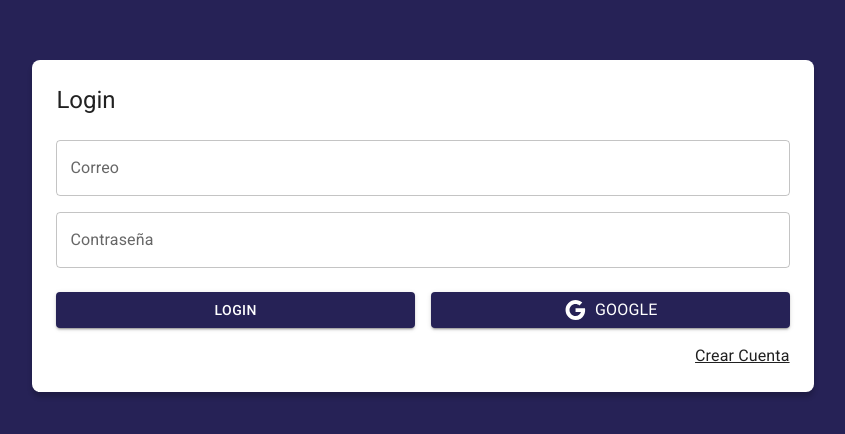
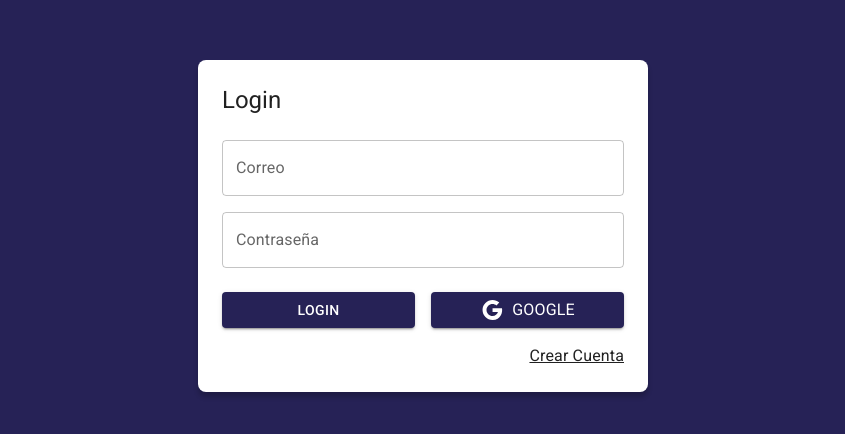
Before and after one commit to Faqo/Journal-App, a React (Vite) app: page /auth/login in a window 1280 px wide. Shown: the part 174-608 px from the top of the page, without its empty margins (217-1062 px from the left). Built offline with nearby package versions, Linux system fonts and the light colour scheme.

Commit message:
AuthLayout implementado

```diff
--- /dev/null
+++ b/src/auth/layout/AuthLayout.jsx
@@ -0,0 +1,28 @@
+import { Grid, Typography } from "@mui/material"
+
+export const AuthLayout = ({children, title=''}) => {
+    return (
+        <Grid
+            container
+            spacing={0}
+            direction="column"
+            alignItems="center"
+            justifyContent='center'
+            sx={{
+                minHeight: '100vh',
+                backgroundColor: 'primary.main',
+                padding: 4
+            }}
+        >
+            <Grid item
+                className='box-shadow'
+                xs={3}
+                sx={{ backgroundColor: 'white',
+                padding: 3, borderRadius: 2, width:{sm:450} }}
+            >
+                <Typography variant='h5' sx={{ mb: 1 }}>{ title }</Typography>
+                {children}
+            </Grid>
+        </Grid>
+    )
+}
--- a/src/auth/pages/LoginPage.jsx
+++ b/src/auth/pages/LoginPage.jsx
@@ -1,26 +1,10 @@
 import { Google } from "@mui/icons-material"
 import { Button, Grid, Link, TextField, Typography } from "@mui/material"
 import { Link as RouterLink } from 'react-router-dom';
+import { AuthLayout } from "../layout/AuthLayout";
 export const LoginPage = () => {
   return (
-    <Grid
-      container
-      spacing={0}
-      direction="column"
-      alignItems="center"
-      justifyContent='center'
-      sx={{
-        minHeight: '100vh',
-        backgroundColor: 'primary.main',
-        padding: 4
-      }}
-    >
-      <Grid item
-        className='box-shadow'
-        xs={3}
-        sx={{ backgroundColor: 'white', padding: 3, borderRadius: 2 }}
-      >
-        <Typography variant='h5' sx={{ mb: 1 }}>Login</Typography>
+    <AuthLayout title="Login">
       <form >
         <Grid container>
           <Grid item xs={12} sx={{ mt: 2 }}>
@@ -63,8 +47,7 @@
           </Grid>
         </Grid>
       </form>
-      </Grid>
+    </AuthLayout>
 
-    </Grid>
   )
 }
```
Lines whose indentation alone changed are shown as unchanged.
